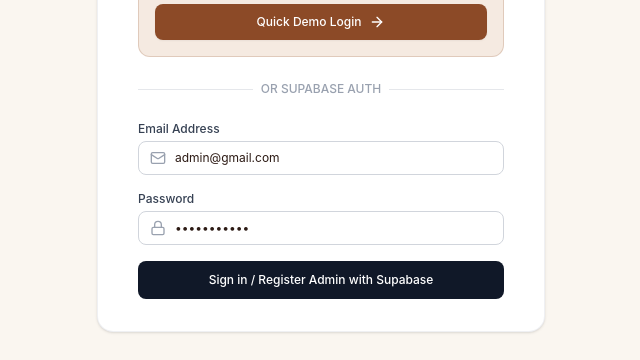
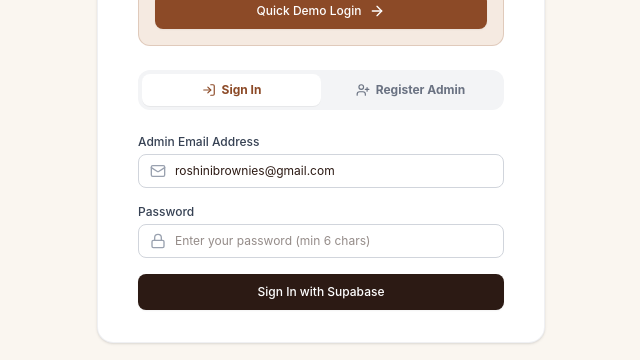
Before and after one commit to browniesnf-afk/BrowniesnFrames, a React (Vite) app: page /admin/login in a window 1280 px wide. Shown: the part 338-698 px from the top of the page, without its empty margins (319-959 px from the left). Built offline with nearby package versions, Linux system fonts and the light colour scheme.

Commit message:
Enhance Login page with explicit Sign In and Register Admin tabs and email formatting

```diff
--- /dev/null
+++ b/src/check_admins_table.mjs
@@ -0,0 +1,24 @@
+import { createClient } from '@supabase/supabase-js';
+
+const supabaseUrl = 'https://rapihhocsnmckogsmokp.supabase.co';
+const supabaseKey = 'eyJhbGciOiJIUzI1NiIsInR5cCI6IkpXVCJ9.eyJpc3MiOiJzdXBhYmFzZSIsInJlZiI6InJhcGloaG9jc25tY2tvZ3Ntb2twIiwicm9sZSI6ImFub24iLCJpYXQiOjE3ODQ5NjA0MTgsImV4cCI6MjEwMDUzNjQxOH0.tbxI4stTb6i7TU3hrkqMJpkh--g43K6rHpszsaZoSIQ';
+
+const supabase = createClient(supabaseUrl, supabaseKey);
+
+async function testAdminInsert() {
+  console.log('Inserting roshinibrownies@gmail.com into admins table...');
+
+  const { data, error } = await supabase.from('admins').insert([{
+    email: 'roshinibrownies@gmail.com',
+    role: 'Super Admin'
+  }]);
+
+  console.log('Insert error:', error);
+  console.log('Insert data:', data);
+
+  const { data: updated } = await supabase.from('admins').select('*');
+  console.log('\nAdmins table rows in Supabase:');
+  console.log(updated);
+}
+
+testAdminInsert();
--- a/src/pages/admin/Login.tsx
+++ b/src/pages/admin/Login.tsx
@@ -2,61 +2,80 @@
 import { useNavigate } from 'react-router-dom';
 import { supabase } from '../../supabase/client';
 import { useAuth } from '../../context/AuthContext';
-import { Loader2, Mail, Lock, ShieldCheck, ArrowRight } from 'lucide-react';
+import { Loader2, Mail, Lock, ShieldCheck, ArrowRight, UserPlus, LogIn } from 'lucide-react';
 import { Logo } from '../../components/ui/Logo';
 
 const Login = () => {
-  const [email, setEmail] = useState('admin@gmail.com');
-  const [password, setPassword] = useState('admin123456');
+  const [isRegisterMode, setIsRegisterMode] = useState(false);
+  const [email, setEmail] = useState('roshinibrownies@gmail.com');
+  const [password, setPassword] = useState('');
   const [loading, setLoading] = useState(false);
   const [error, setError] = useState<string | null>(null);
   const [successMsg, setSuccessMsg] = useState<string | null>(null);
   const navigate = useNavigate();
   const { demoLogin } = useAuth();
 
-  const handleLogin = async (e: React.FormEvent) => {
+  const handleAuth = async (e: React.FormEvent) => {
     e.preventDefault();
     setLoading(true);
     setError(null);
     setSuccessMsg(null);
 
+    const cleanEmail = email.trim().toLowerCase();
+
+    if (!cleanEmail || !password) {
+      setError('Please provide both email and password.');
+      setLoading(false);
+      return;
+    }
+
     try {
-      // 1. Attempt Sign In with Supabase
-      const { data, error: signInErr } = await supabase.auth.signInWithPassword({
-        email,
-        password,
-      });
+      if (isRegisterMode) {
+        // Register Mode: Call supabase.auth.signUp
+        const { data: signUpData, error: signUpErr } = await supabase.auth.signUp({
+          email: cleanEmail,
+          password: password,
+        });
 
-      if (signInErr) {
-        // 2. If user doesn't exist yet in Supabase Auth, attempt Sign Up
-        if (signInErr.message.toLowerCase().includes('invalid login credentials')) {
-          const { data: signUpData, error: signUpErr } = await supabase.auth.signUp({
-            email,
-            password,
-          });
+        if (signUpErr) {
+          throw signUpErr;
+        }
 
-          if (signUpErr) throw signUpErr;
+        if (signUpData.user) {
+          // Attempt linking user in admins table
+          try {
+            await supabase.from('admins').insert([{ id: signUpData.user.id, email: cleanEmail, role: 'Super Admin' }]);
+          } catch (e) {}
 
-          if (signUpData.user) {
-            await supabase.from('admins').upsert([{ id: signUpData.user.id, email, role: 'Super Admin' }]);
-
-            if (signUpData.session) {
-              navigate('/admin/dashboard');
-              return;
-            } else {
-              setSuccessMsg('Created admin user in Supabase! If email confirmation is disabled, you can sign in now or click Quick Demo Login below.');
-              return;
-            }
+          if (signUpData.session) {
+            setSuccessMsg(`🎉 Admin account created successfully! Logging you in...`);
+            setTimeout(() => navigate('/admin/dashboard'), 1200);
+          } else {
+            setSuccessMsg(`🎉 Account registered for ${cleanEmail}! If email confirmation is enabled in your Supabase project, check your inbox to confirm. Otherwise, switch to Sign In tab to log in.`);
+            setIsRegisterMode(false);
           }
         }
-        throw signInErr;
-      }
+      } else {
+        // Sign In Mode: Call supabase.auth.signInWithPassword
+        const { data, error: signInErr } = await supabase.auth.signInWithPassword({
+          email: cleanEmail,
+          password: password,
+        });
 
-      if (data.user) {
-        navigate('/admin/dashboard');
+        if (signInErr) {
+          if (signInErr.message.toLowerCase().includes('invalid login credentials')) {
+            throw new Error(`Account not found or password incorrect. If you haven't registered ${cleanEmail} yet, click "Register Admin" tab above.`);
+          }
+          throw signInErr;
+        }
+
+        if (data.user) {
+          navigate('/admin/dashboard');
+        }
       }
     } catch (err: any) {
-      setError(err.message || 'Failed to login with Supabase. Click "Quick Demo Login" above to enter instantly.');
+      console.error('Auth error:', err);
+      setError(err.message || 'Authentication failed. Please check your credentials or Supabase Auth settings.');
     } finally {
       setLoading(false);
     }
@@ -98,27 +117,44 @@
             </button>
           </div>
 
-          <div className="relative my-6">
-            <div className="absolute inset-0 flex items-center"><div className="w-full border-t border-gray-200" /></div>
-            <div className="relative flex justify-center text-xs uppercase"><span className="bg-white px-2 text-gray-400 font-medium">Or Supabase Auth</span></div>
+          {/* Mode Switcher Tabs */}
+          <div className="flex rounded-xl bg-gray-100 p-1 mb-6">
+            <button
+              type="button"
+              onClick={() => { setIsRegisterMode(false); setError(null); setSuccessMsg(null); }}
+              className={`flex-1 py-2 text-xs font-bold rounded-lg transition-all flex items-center justify-center gap-1.5 cursor-pointer ${
+                !isRegisterMode ? 'bg-white text-[#8C4A27] shadow-2xs' : 'text-gray-500 hover:text-gray-800'
+              }`}
+            >
+              <LogIn className="w-3.5 h-3.5" /> Sign In
+            </button>
+            <button
+              type="button"
+              onClick={() => { setIsRegisterMode(true); setError(null); setSuccessMsg(null); }}
+              className={`flex-1 py-2 text-xs font-bold rounded-lg transition-all flex items-center justify-center gap-1.5 cursor-pointer ${
+                isRegisterMode ? 'bg-white text-[#8C4A27] shadow-2xs' : 'text-gray-500 hover:text-gray-800'
+              }`}
+            >
+              <UserPlus className="w-3.5 h-3.5" /> Register Admin
+            </button>
           </div>
 
-          <form className="space-y-4" onSubmit={handleLogin}>
+          <form className="space-y-4" onSubmit={handleAuth}>
             {error && (
-              <div className="bg-red-50 border border-red-200 text-red-600 px-4 py-3 rounded-lg text-xs">
+              <div className="bg-red-50 border border-red-200 text-red-600 px-4 py-3 rounded-lg text-xs leading-relaxed">
                 {error}
               </div>
             )}
 
             {successMsg && (
-              <div className="bg-green-50 border border-green-200 text-green-700 px-4 py-3 rounded-lg text-xs">
+              <div className="bg-green-50 border border-green-200 text-green-700 px-4 py-3 rounded-lg text-xs leading-relaxed">
                 {successMsg}
               </div>
             )}
 
             <div>
               <label htmlFor="email" className="block text-xs font-medium text-gray-700 mb-1">
-                Email Address
+                Admin Email Address
               </label>
               <div className="relative">
                 <div className="absolute inset-y-0 left-0 pl-3 flex items-center pointer-events-none">
@@ -131,7 +167,7 @@
                   value={email}
                   onChange={(e) => setEmail(e.target.value)}
                   className="block w-full pl-9 pr-3 py-2 border border-gray-300 rounded-lg text-xs focus:outline-none focus:border-[#8C4A27]"
-                  placeholder="admin@gmail.com"
+                  placeholder="roshinibrownies@gmail.com"
                 />
               </div>
             </div>
@@ -151,7 +187,7 @@
                   value={password}
                   onChange={(e) => setPassword(e.target.value)}
                   className="block w-full pl-9 pr-3 py-2 border border-gray-300 rounded-lg text-xs focus:outline-none focus:border-[#8C4A27]"
-                  placeholder="••••••••"
+                  placeholder="Enter your password (min 6 chars)"
                 />
               </div>
             </div>
@@ -159,9 +195,15 @@
             <button
               type="submit"
               disabled={loading}
-              className="w-full flex justify-center py-2.5 px-4 border border-transparent rounded-lg text-xs font-medium text-white bg-gray-900 hover:bg-black transition-colors disabled:opacity-70 mt-2"
+              className="w-full bg-[#2C1A14] hover:bg-black text-white font-medium py-2.5 px-4 rounded-lg text-xs transition-colors flex items-center justify-center gap-2 cursor-pointer shadow-xs"
             >
-              {loading ? <Loader2 className="w-4 h-4 animate-spin" /> : 'Sign in / Register Admin with Supabase'}
+              {loading ? (
+                <Loader2 className="w-4 h-4 animate-spin text-white" />
+              ) : isRegisterMode ? (
+                <>Register New Admin Account</>
+              ) : (
+                <>Sign In with Supabase</>
+              )}
             </button>
           </form>
 
```
